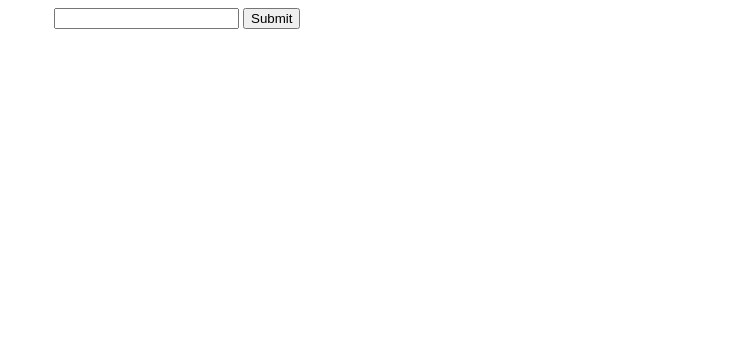
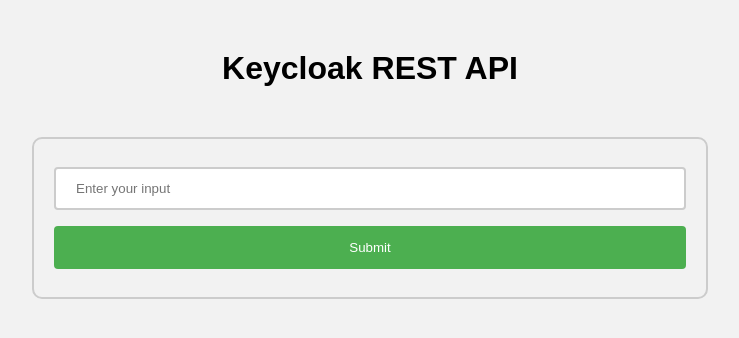
Before and after one commit to naturalett/getting-started, a plain HTML site: page keycloak/web/templates/form.html in a window 1280 px wide. Shown: the whole page, without its empty margins (270-1009 px from the left). Drawn offline with Linux system fonts and the light colour scheme.

Commit message:
modifying keycloak

```diff
--- a/keycloak/web/templates/form.html
+++ b/keycloak/web/templates/form.html
@@ -3,15 +3,49 @@
 <head>
   <title>Form Example</title>
   <style>
+    /* Add some CSS styles to improve the look of the page */
+    body {
+        background-color: #f2f2f2;
+        font-family: Arial, sans-serif;
+    }
+    h1 {
+        text-align: center;
+        margin-top: 50px;
+    }
     .form-center {
         width: 50%;
-        margin: 0 auto;
+        margin: 50px auto;
+        border: 2px solid #ccc;
+        padding: 20px;
+        border-radius: 10px;
+    }
+    input[type="text"] {
+        width: 100%;
+        padding: 12px 20px;
+        margin: 8px 0;
+        box-sizing: border-box;
+        border: 2px solid #ccc;
+        border-radius: 4px;
+    }
+    input[type="submit"] {
+        width: 100%;
+        background-color: #4CAF50;
+        color: white;
+        padding: 14px 20px;
+        margin: 8px 0;
+        border: none;
+        border-radius: 4px;
+        cursor: pointer;
+    }
+    input[type="submit"]:hover {
+        background-color: #3e8e41;
     }
   </style>
 </head>
 <body>
+    <h1>Keycloak REST API</h1>
   <form method="POST" action="/submit" class="form-center">
-    <input type="text" name="input_data">
+    <input type="text" name="input_data" placeholder="Enter your input">
     <input type="submit" value="Submit">
   </form>
 </body>
```
Also changed, not shown: keycloak/web/templates/result.html (+27 -0 lines), 1 other file.
